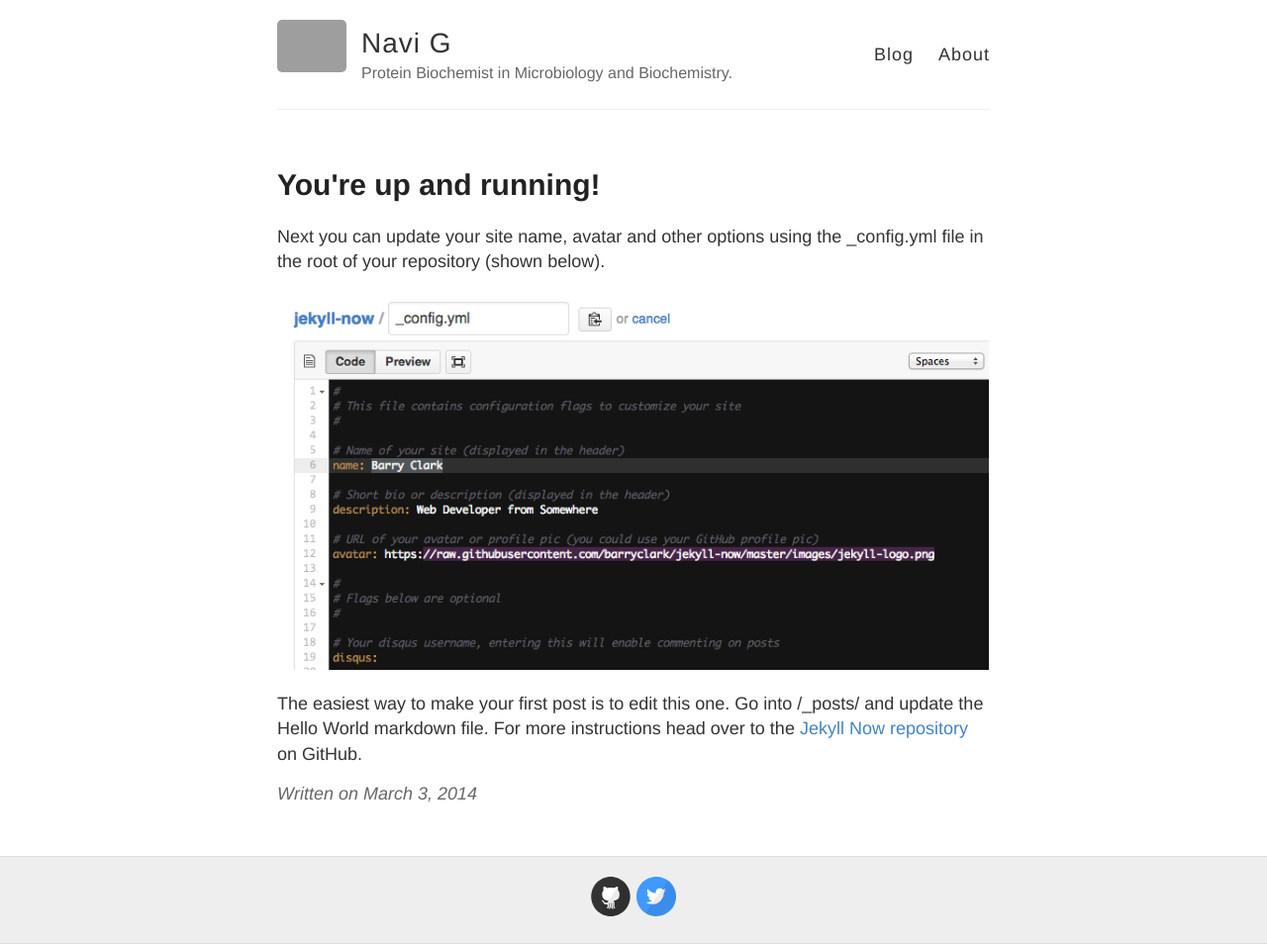
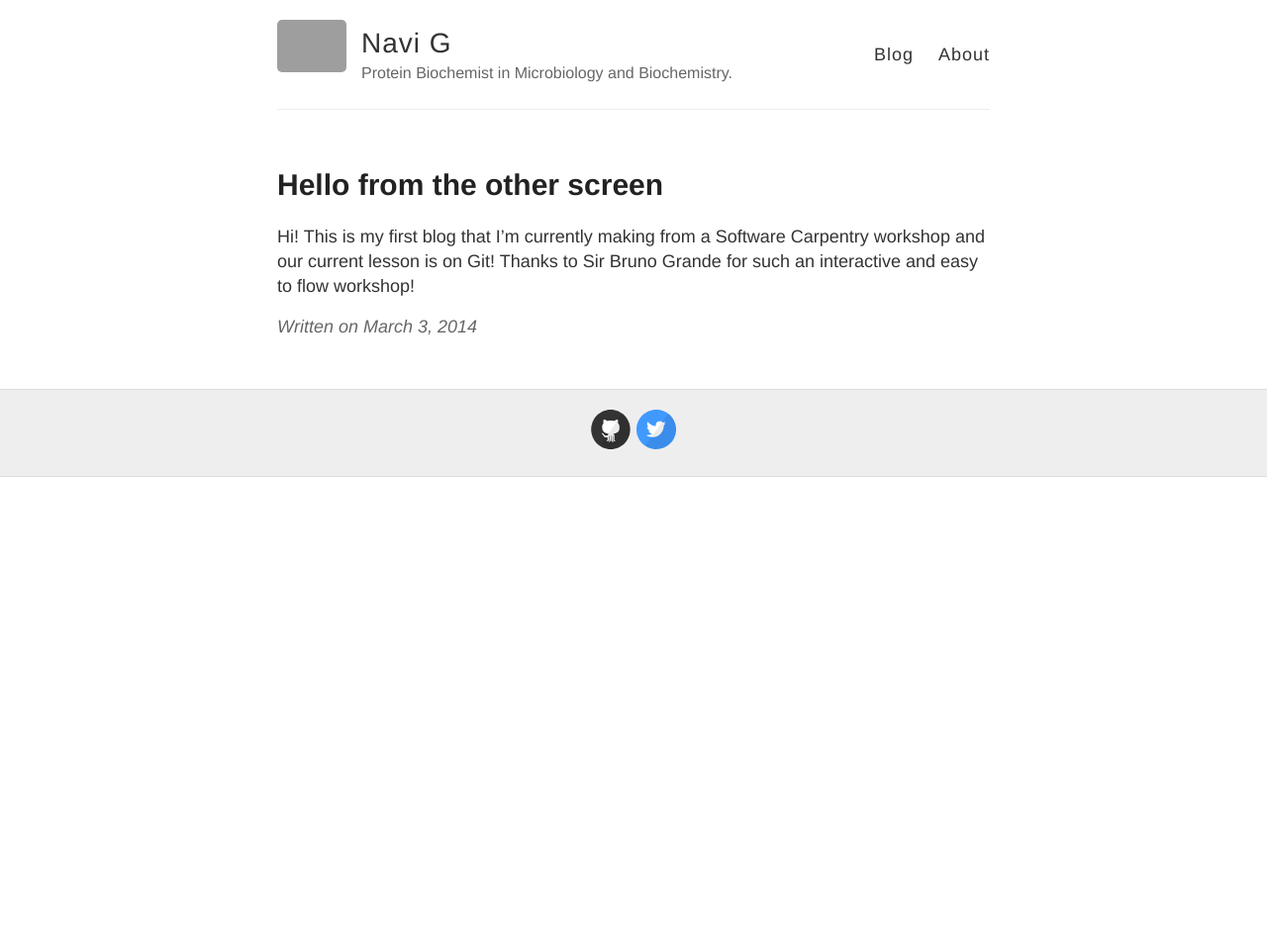
Before and after one commit to garcha106/garcha106.github.io, a Jekyll site: the page built from _posts/2014-3-3-Hello-World.md, in a window 1280 px wide. Shown: the whole page at 99% size. Built offline with Jekyll 4.4.1, drawn with Linux system fonts in a browser that asks for light colours; after the commit the page ends 900 px from its top, so only the background shows below that; grey boxes are pictures that could not be loaded.

Commit message:
add my first blog post

```diff
--- a/_posts/2014-3-3-Hello-World.md
+++ b/_posts/2014-3-3-Hello-World.md
@@ -1,10 +1,6 @@
 ---
 layout: post
-title: You're up and running!
+title: Hello from the other screen
 ---
 
-Next you can update your site name, avatar and other options using the _config.yml file in the root of your repository (shown below).
-
-![_config.yml]({{ site.baseurl }}/images/config.png)
-
-The easiest way to make your first post is to edit this one. Go into /_posts/ and update the Hello World markdown file. For more instructions head over to the [Jekyll Now repository](https://github.com/barryclark/jekyll-now) on GitHub.
+Hi! This is my first blog that I'm currently making from a Software Carpentry workshop and our current lesson is on Git! Thanks to Sir Bruno Grande for such an interactive and easy to flow workshop!
```
